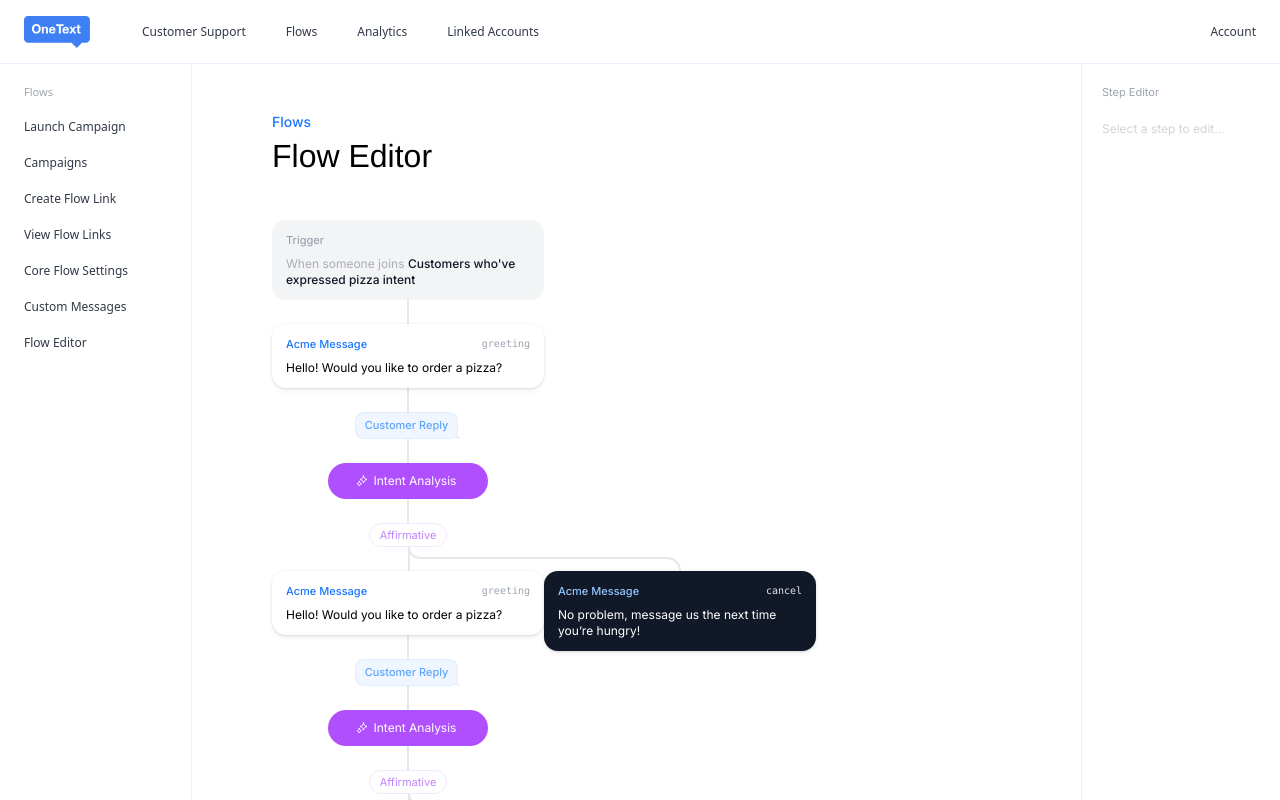
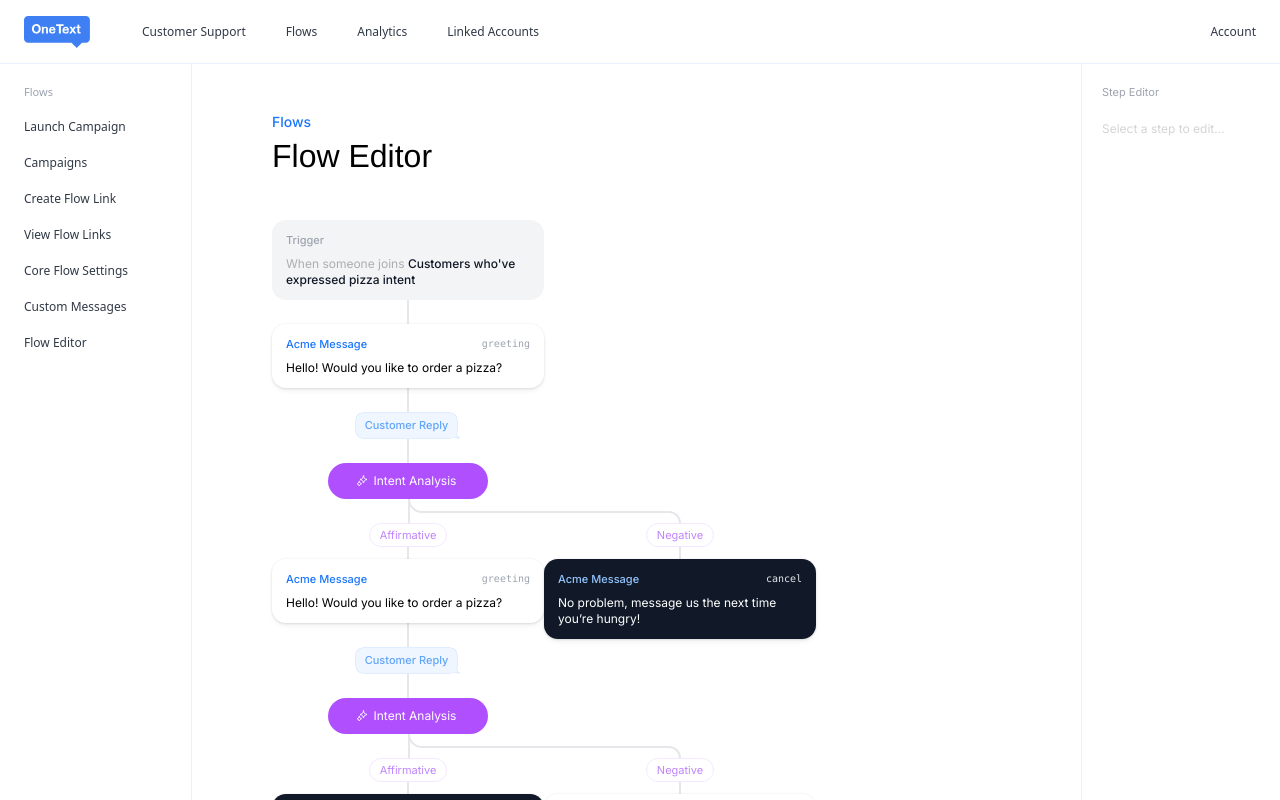
Before and after one commit to simeonlee/onetext-console, a Next.js app: page / in a window 1280 px wide. Built offline with nearby package versions, Linux system fonts and the light colour scheme.

Commit message:
fix hover and intent edges

```diff
--- a/src/components/IntentAnalysisStack.tsx
+++ b/src/components/IntentAnalysisStack.tsx
@@ -20,32 +20,45 @@ export default function IntentAnalysisStack({
         </div>
       </div>
 
-      <div className="h-6 w-[272px] flex">
-        <div className="flex-grow h-full" />
-        <div className="flex-grow h-full border-l-2 border-gray-200" />
-      </div>
-
-      <div className="w-[272px] flex justify-center">
-        <div className="rounded-full high-res-border border-purple-100 bg-white text-[11px] text-purple-400 w-fit px-2.5 py-0.5 flex items-center justify-center leading-[18px]">
-          Affirmative
-        </div>
-      </div>
-
       <div className="flex w-fit">
         <div className="h-6 w-[272px] flex">
           <div className="flex-grow h-full" />
           <div className="relative flex-grow h-full">
-            <div className="h-3 absolute inset-0 border-l-2 border-b-2 border-gray-200 rounded-bl-[14px]" />
+            <div className="h-3.5 absolute inset-0 border-l-2 border-b-2 border-gray-200 rounded-bl-[14px]" />
             <div className="h-6 absolute inset-0 border-l-2 border-gray-200" />
           </div>
         </div>
 
         <div className="h-6 w-[272px] flex">
           <div className="flex-grow h-full">
-            <div className="h-2.5" />
-            <div className="h-3.5 border-r-2 border-t-2 border-gray-200 rounded-tr-[14px]" />
+            <div className="h-3" />
+            <div className="h-3 border-r-2 border-t-2 border-gray-200 rounded-tr-[14px]" />
           </div>
           <div className="flex-grow h-full" />
+        </div>
+      </div>
+
+      <div className="flex w-fit">
+        <div className="w-[272px] flex justify-center">
+          <div className="rounded-full high-res-border border-purple-100 bg-white text-[11px] text-purple-400 w-fit px-2.5 py-0.5 flex items-center justify-center leading-[18px]">
+            Affirmative
+          </div>
+        </div>
+        <div className="w-[272px] flex justify-center">
+          <div className="rounded-full high-res-border border-purple-100 bg-white text-[11px] text-purple-400 w-fit px-2.5 py-0.5 flex items-center justify-center leading-[18px]">
+            Negative
+          </div>
+        </div>
+      </div>
+
+      <div className="flex w-fit">
+        <div className="h-3 w-[272px] flex">
+          <div className="flex-grow h-full" />
+          <div className="flex-grow h-full border-l-2 border-gray-200" />
+        </div>
+        <div className="h-3 w-[272px] flex">
+          <div className="flex-grow h-full" />
+          <div className="flex-grow h-full border-l-2 border-gray-200" />
         </div>
       </div>
     </div>
--- a/src/styles/globals.css
+++ b/src/styles/globals.css
@@ -37,7 +37,7 @@ h6 {
 }
 
 .step-message-brand:hover {
-  background: theme("colors.gray.100");
+  opacity: 0.65;
 }
 
 .step-message-terminal {
@@ -50,7 +50,7 @@ h6 {
 }
 
 .step-message-terminal:hover {
-  background: theme("colors.gray.700");
+  opacity: 0.8;
 }
 
 /* Hide scrollbar for Chrome, Safari and Opera */
```
